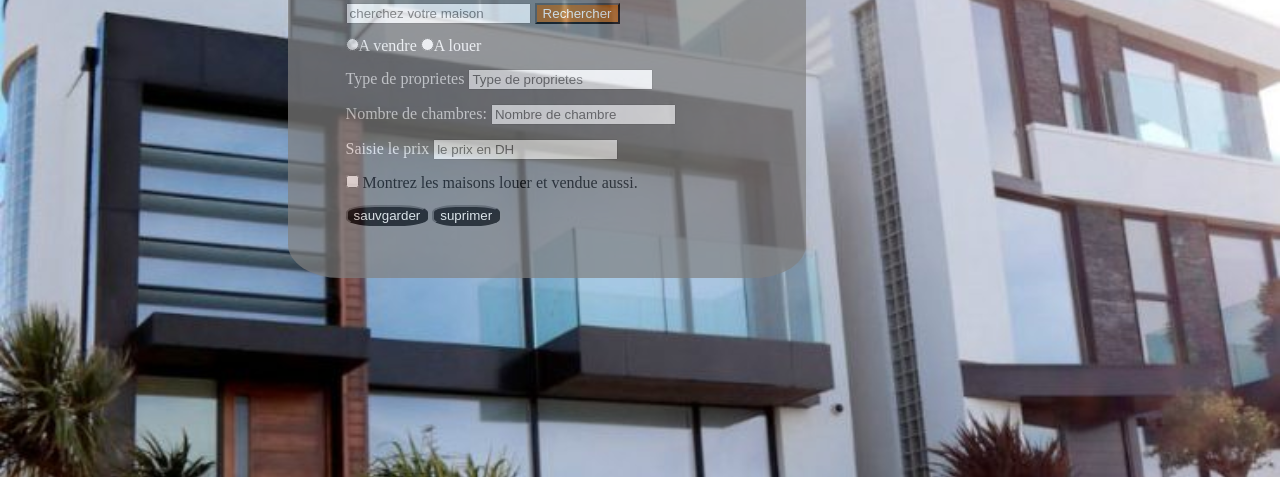
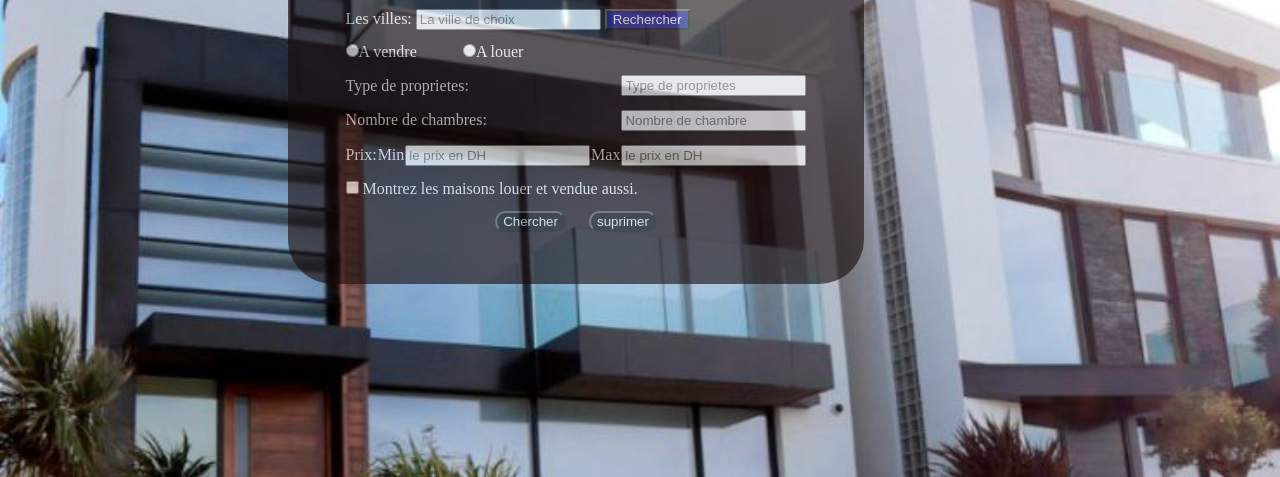
Before and after one commit to safabalo/Formulaire-de-creation-d-un-site-, a plain HTML site: page index.html in a window 1280 px wide. Shown: the part 323-800 px from the top of the page. Drawn offline with Linux system fonts and the light colour scheme.

Commit message:
Desktop version

```diff
--- a/index.html
+++ b/index.html
@@ -22,22 +22,39 @@
     </header>
 
     <main>
+        <form action="">
         <section>
             <p class="annonce">Site d'annonce <strong>immobilieres Marocain</strong></p>
         </section>
         <section class="question">
             <h3>Formulaire de recherche</h3>
             <div class="recherche">
-                <input type="search" name="recherche" id="rech" placeholder="cherchez votre maison">
+                <label for="cherche" >Les villes:</label>
+                <input list="villes" id="cherche" placeholder="La ville de choix">
+                <datalist id="villes">
+                        <option value="Casablanca">
+                        <option value="Rabat">
+                        <option value="Tanger">
+                        <option value="Fes">
+                        <option value="Tetouan">
+                        <option value="Agadir">
+                        <option value="Marrakesh">
+                        <option value="Laayoun">
+                        <option value="Salé">
+                        <option value="Youssoufia">
+                </datalist>
                 <button id="but">Rechercher</button>
-
             </div>
             <div class="venlo">
-                <input type="radio" name="vente" id="vent" value="vent"><label for="vent">A vendre</label>
-                <input type="radio" name="vente" id="rent" value="rent"><label for="rent">A louer</label>
+                <div class="vente">
+                    <input type="radio" name="vente" id="vent" value="vent"><label for="vent">A vendre</label>
+                </div>
+                <div class="louer">
+                    <input type="radio" name="vente" id="rent" value="rent"><label for="rent">A louer</label>
+                </div>
             </div>
             <div class="choice">
-                <label for="choix" >Type de proprietes</label>
+                <label for="choix" >Type de proprietes:</label>
                 <input list="proprietes" id="choix" placeholder="Type de proprietes">
                 <datalist id="proprietes">
                         <option value="Appartement">
@@ -53,18 +70,20 @@
                 <input type="number" name="num" id="num" min="1"  placeholder="Nombre de chambre">
             </div>
             <div class="prix">
-                <label for="price">Saisie le prix</label>
-                <input type="number" name="price" id="price" min="500" placeholder="le prix en DH">
+                <p>Prix:</p>
+                <label for="min">Min</label><input type="number" name="price" id="min" min="500" placeholder="le prix en DH">
+                <label for="max">Max</label><input type="number" name="price" id="max" min="500" placeholder="le prix en DH">
             </div>
             <div class="checkbox">
                 <input type="checkbox" name="buy" id="vendu" >
                 <label for="vendu">Montrez les maisons louer et vendue aussi.</label>
             </div>
-            <div>
-                <input type="submit" value="sauvgarder" class="envoyer">
+            <div class="sub">
+                <input type="submit" value="Chercher" class="envoyer">
                 <input type="reset" value="suprimer" class="envoyer">
             </div>
         </section>
+    </form>
     </main>
 
 </body>
--- a/style.css
+++ b/style.css
@@ -44,64 +44,89 @@ nav ul{
     gap: 4%;
 }
 section .annonce{
-    font-family: 'Times New Roman', Times, serif;
+    font-family:Georgia, 'Times New Roman', Times, serif;
     font-size: 150%;
-    color: rgba(245, 245, 245, 0.918);
+    color:rgb(8, 5, 26);
     margin-left: 10%;
     margin-top:4%;
+    margin-bottom: 5%;
 }
 main{
     margin-right: 10%;
 }
 .question{
 
-    background-color: grey;
-    border-radius: 10%;
+    background-color: rgb(22, 9, 9);
+    border-radius: 45px;
     width: 40%;
     height: 13%;
-    opacity: 70%;
-    margin-left: 25%;
-    margin-top: 5%;
-    padding-left: 5%;
-    padding-bottom: 20%;
+    opacity: 60%;
+    margin: auto;
+    padding: 0 5% 20% 5%;
 }
 .question h3{
     padding-top: 3%;
     padding-bottom: 5%;
+    color: white;
+
 }
 #but{
-    background-color: rgb(179, 97, 20);
+    background-color: rgb(12, 10, 126);
     color: white;
 }
 .recherche{
     padding-bottom: 3%;
+    color: white;
 }
 .venlo{
     padding-bottom: 3%;
     color: white;
+    display: flex;
+    gap: 10%;
 }
-.choice{
+.choice {
     padding-bottom: 3%;
     color: white;
+    display: flex;
+    justify-content: space-between;
+    align-items: center;
+
+
 }
 
 .chambres{
     padding-bottom: 3%;
     color: white;
+    display: flex;
+    justify-content: space-between;
+    align-items: center;
+
 }
 .prix{
     padding-bottom: 3%;
     color: white;
+    display: flex;
+    justify-content: space-between;
+    align-items: center;
+
 }
 
 .checkbox{
     padding-bottom: 3%;
+    color: white;
+}
+.sub{
+    display: flex;
+    justify-content: center;
+    align-items: center;
+    gap: 5%;
 }
 .envoyer{
-    border-radius: 35%;
+    border-radius: 45px;
     color: rgb(250, 250, 243);
     background-color: black;
 }
 .envoyer:hover{
-    background: rgb(43, 168, 226);
+    background: rgb(3, 71, 102);
+
 }
```
